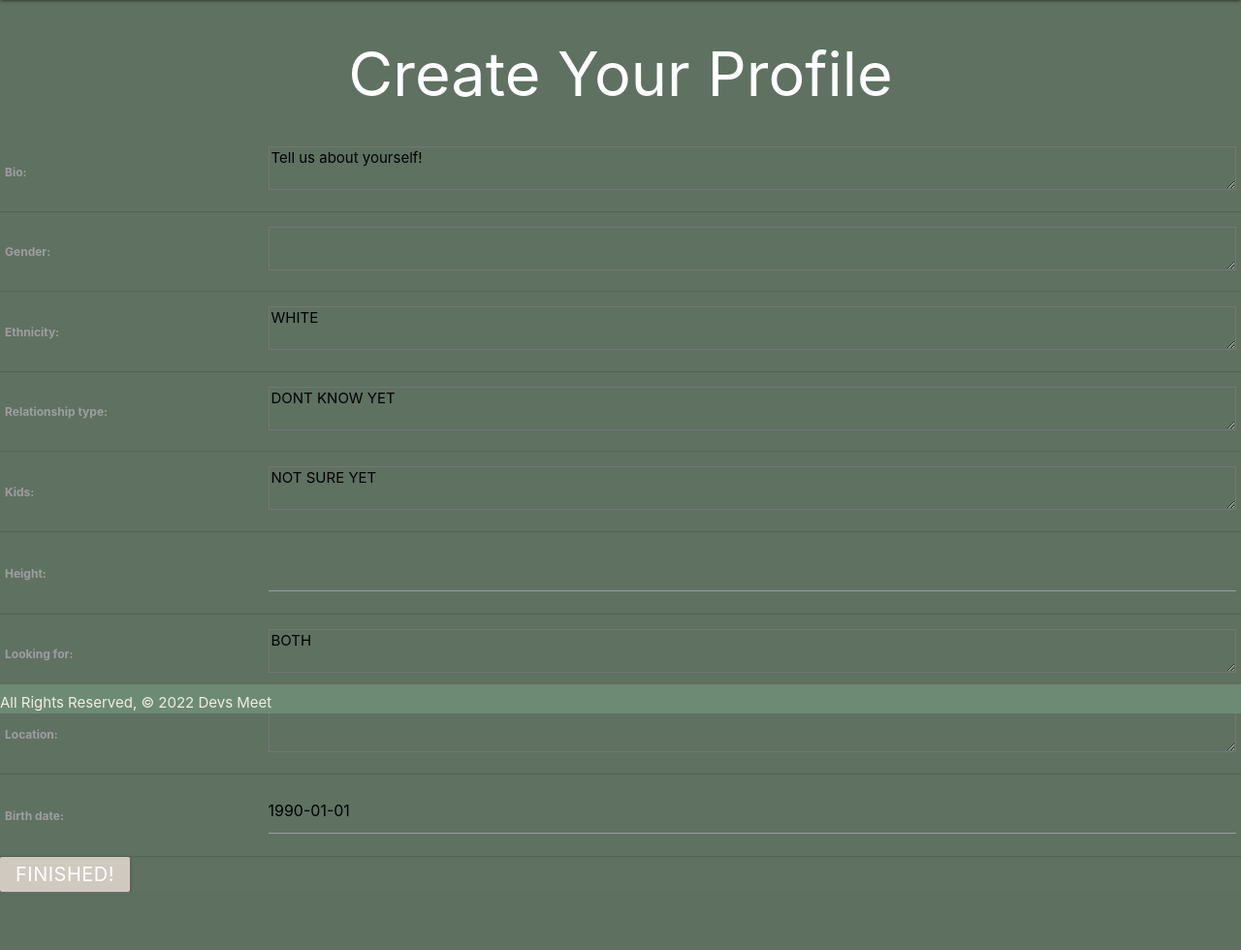
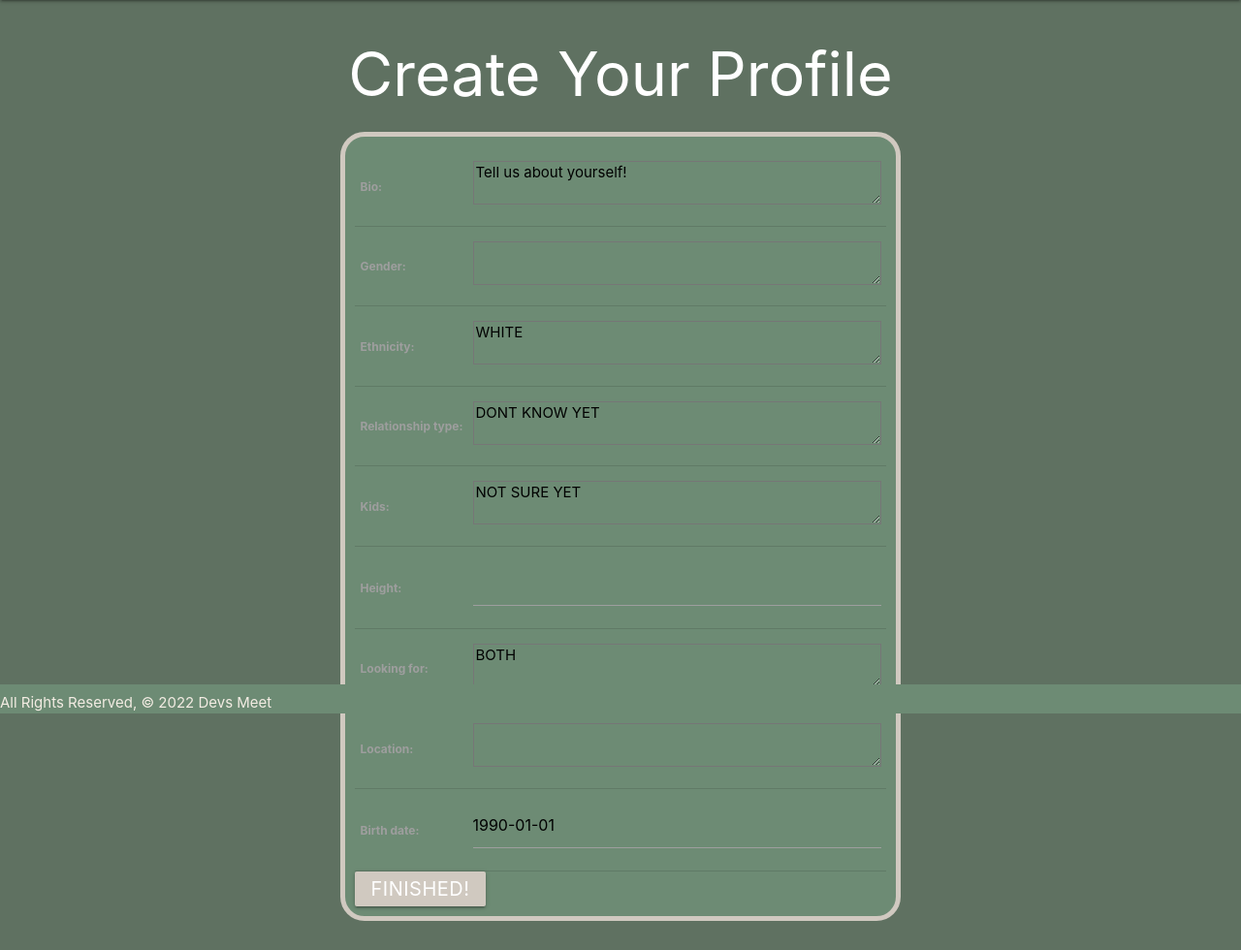
Before and after one commit to EjOliver1107/DevelopersMeet, a Django app: page /profiles/create/ in a window 1280 px wide. Shown: the part 64-1044 px from the top of the page at 97% size. Before the commit the page ends 984 px from the top, so only its background shows below. Run offline with Django 4.2, Linux system fonts and the light colour scheme; the visitor is signed in with stand-in values (Sample User, id 1).

Commit message:
Additional CSS

```diff
--- a/main_app/static/css/style.css
+++ b/main_app/static/css/style.css
@@ -315,6 +315,12 @@ nav ul a {
     border-radius: 25px;
 
 }
+#noimage {
+    background-color: #D0C9C0;
+    border: 2px solid #EFEAD8;
+    border-radius: 25px;
+    margin-left: 50px;
+}
 #Comments {
     display: flex;
     flex-direction: column;
@@ -349,6 +355,18 @@ nav ul a {
 #potentialmatchbar-content > p , span {
     color: #fefefe;
 }
+#userform {
+    display: flex;
+    flex-direction: column;
+    align-items: center;
+}
+#userform > form {
+    margin-bottom: 30px;
+    background-color: #6D8B74;
+    padding: 10px;
+    border: 5px solid #D0C9C0;
+    border-radius: 25px;
+}
 @keyframes typing {
     from { width: 0% }
     to { width: 100% }
--- a/main_app/templates/main_app/profile_form.html
+++ b/main_app/templates/main_app/profile_form.html
@@ -3,11 +3,12 @@
 {% block content %}
 
 {% if object %}
-    <h1>Edit<span>{{ object.name }}</span></h1>
+<h1>Edit<span>{{ object.name }}</span></h1>
 {% else %}
-    <h1>Create Your Profile</h1>
+<h1>Create Your Profile</h1>
 {% endif %}
 
+<section id="userform">
 <form action="" method="POST">
     {% csrf_token %}
    <table>
@@ -15,5 +16,5 @@
    </table>
    <input type="submit" value="Finished!" class="btn">
 </form>
-
+</section>
 {% endblock %}
--- a/main_app/templates/profiles/detail.html
+++ b/main_app/templates/profiles/detail.html
@@ -30,7 +30,7 @@
   {% for photo in profile.photo_set.all %}
   <img class="responsive-img card-panel" src="{{photo.url}}" alt="Profile photo" id="image-border">
   {% empty %}
-  <div class="card-panel teal-text center-align">No Photos Uploaded</div>
+  <div class="card-panel teal-text center-align" id="noimage">No Photos Uploaded</div>
   {% endfor %}
   {% if profile.user == user %}
   <div>
```
